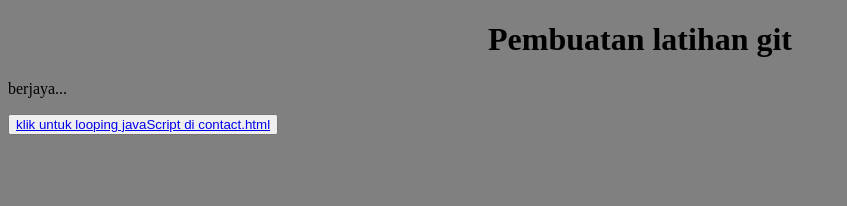
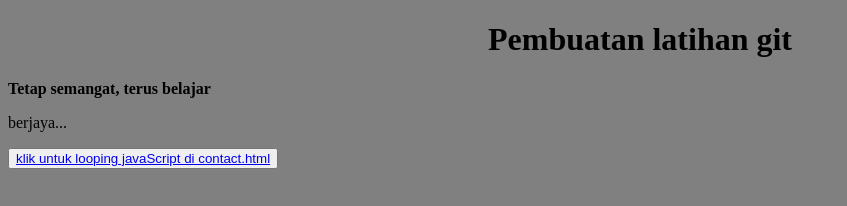
Before and after one commit to maulanafikriash/latihan-git, a plain HTML site: page index.html in a window 1280 px wide. Shown: the whole page, without its empty margins (0-847 px from the left). Drawn offline with Linux system fonts and the light colour scheme.

Commit message:
Update file index.html
menambahkan tag p "tetap semangat, terus belajar" di dalam body

```diff
--- a/index.html
+++ b/index.html
@@ -20,6 +20,9 @@
 
 <body>
     <h1>Pembuatan latihan git</h1>
+    <b>
+    <p>Tetap semangat, terus belajar</p>
+    </b>
     <p>berjaya...</p>
 
     <button>
```
